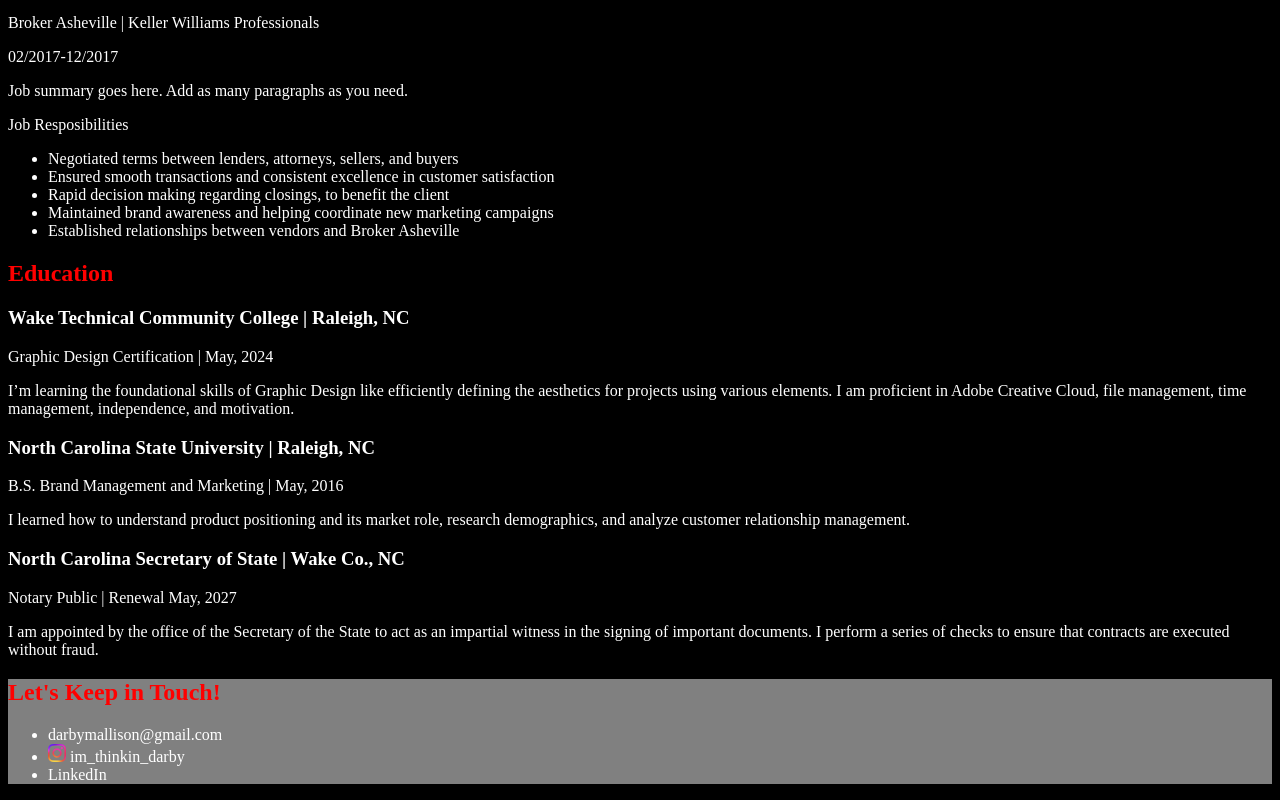
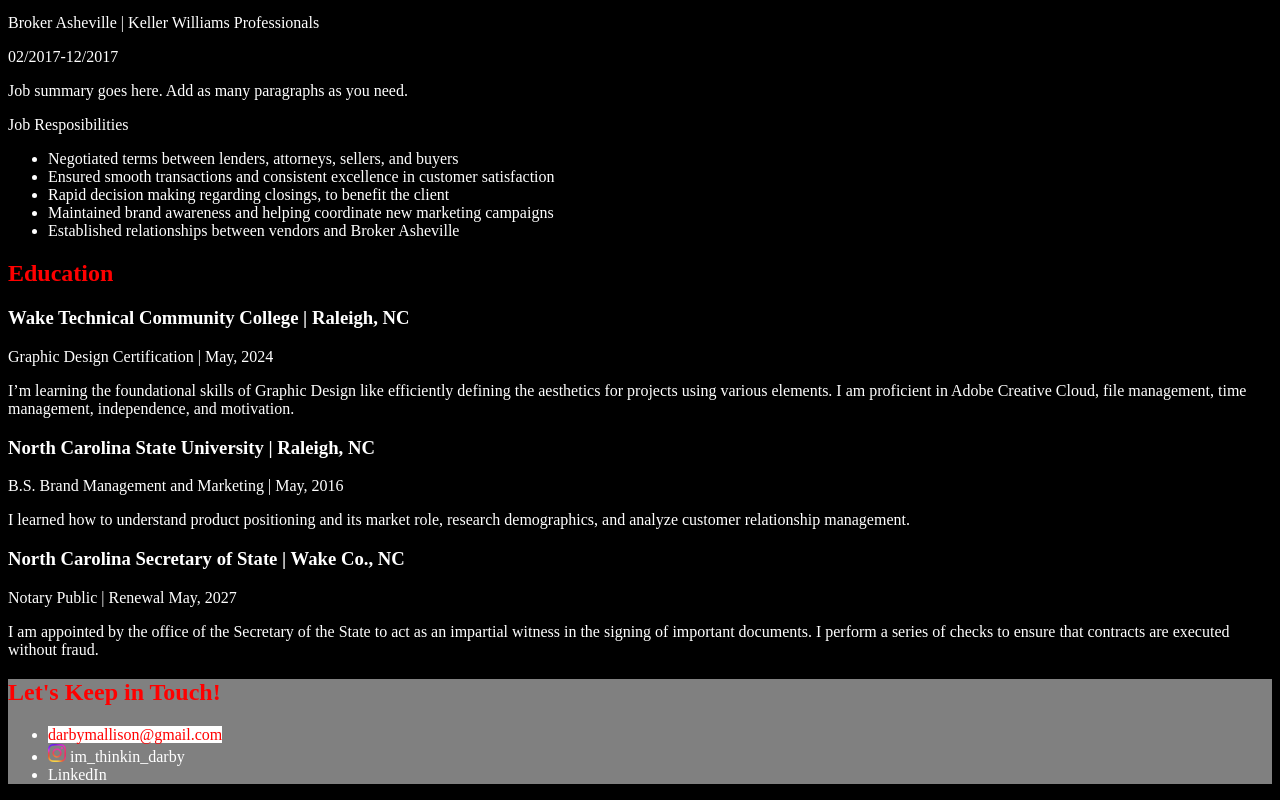
Before and after one commit to darbymallison/resumeassignment, a plain HTML site: page index.html in a window 1280 px wide. In both pictures the pointer is over the link "darbymallison@gmail.com". Shown: the part 2958-3758 px from the top of the page. Drawn offline with Linux system fonts and the light colour scheme.

Commit message:
Update style.css

```diff
--- a/CSS/style.css
+++ b/CSS/style.css
@@ -13,10 +13,10 @@
 
 /*Footer*/
 footer{
-    background: grey
+    background: grey;
 }
 footer a:hover {
-    background: white:
+    background: white;
     color: red
 }
 .btn{
@@ -26,20 +26,20 @@
 }
 body {
     background-color: black;
-    color: white
+    color: white;
 }
 *{
-    color: white
+    color: white;
 }
 h1 {
-    color: silver
+    color: silver;
 }
 h2{
-    color:red
+    color:red;
 }
 a {
-    color:red
+    color:red;
 }
 section{
-    color: white
+    color: white;
 }
```
